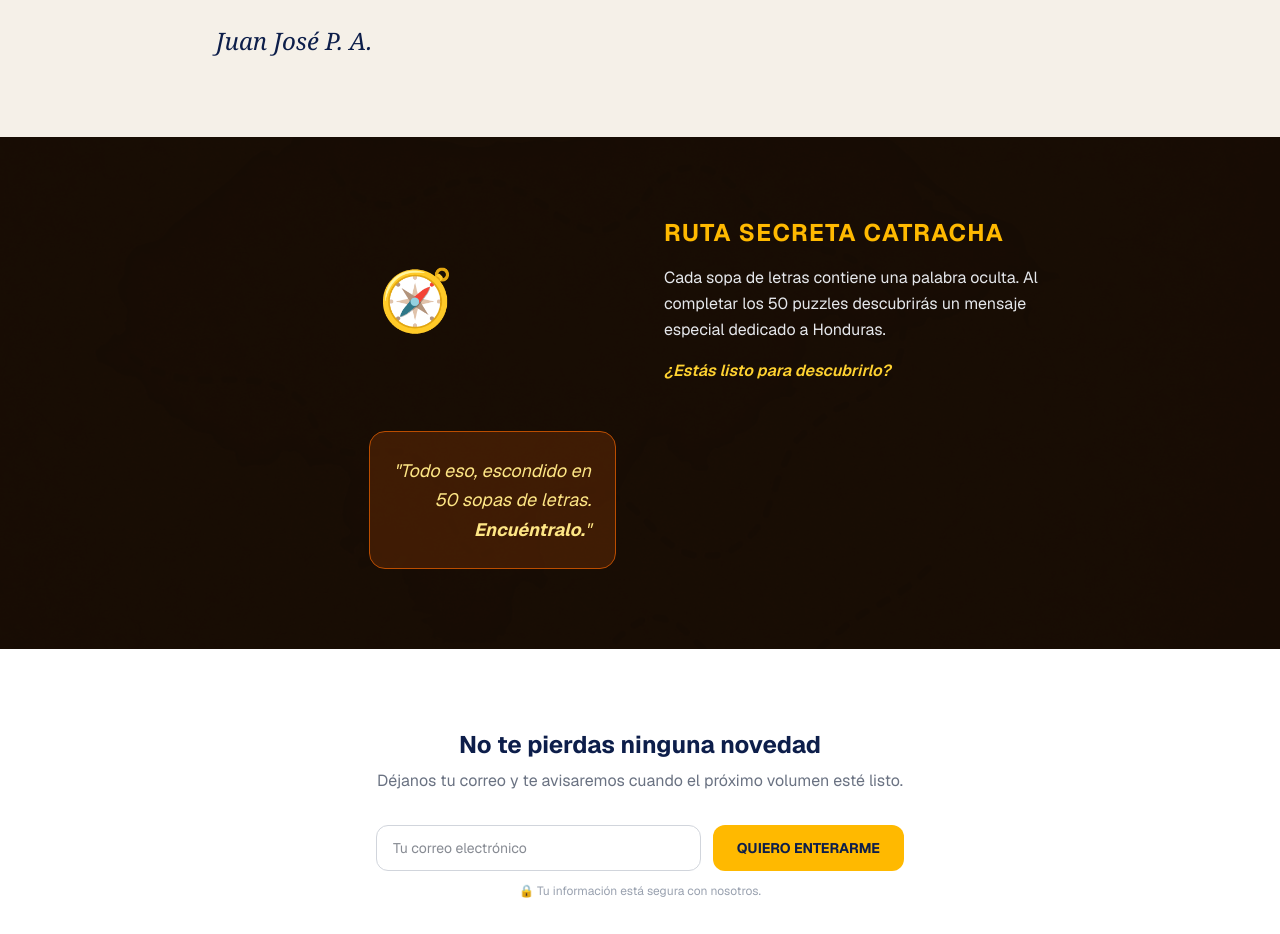
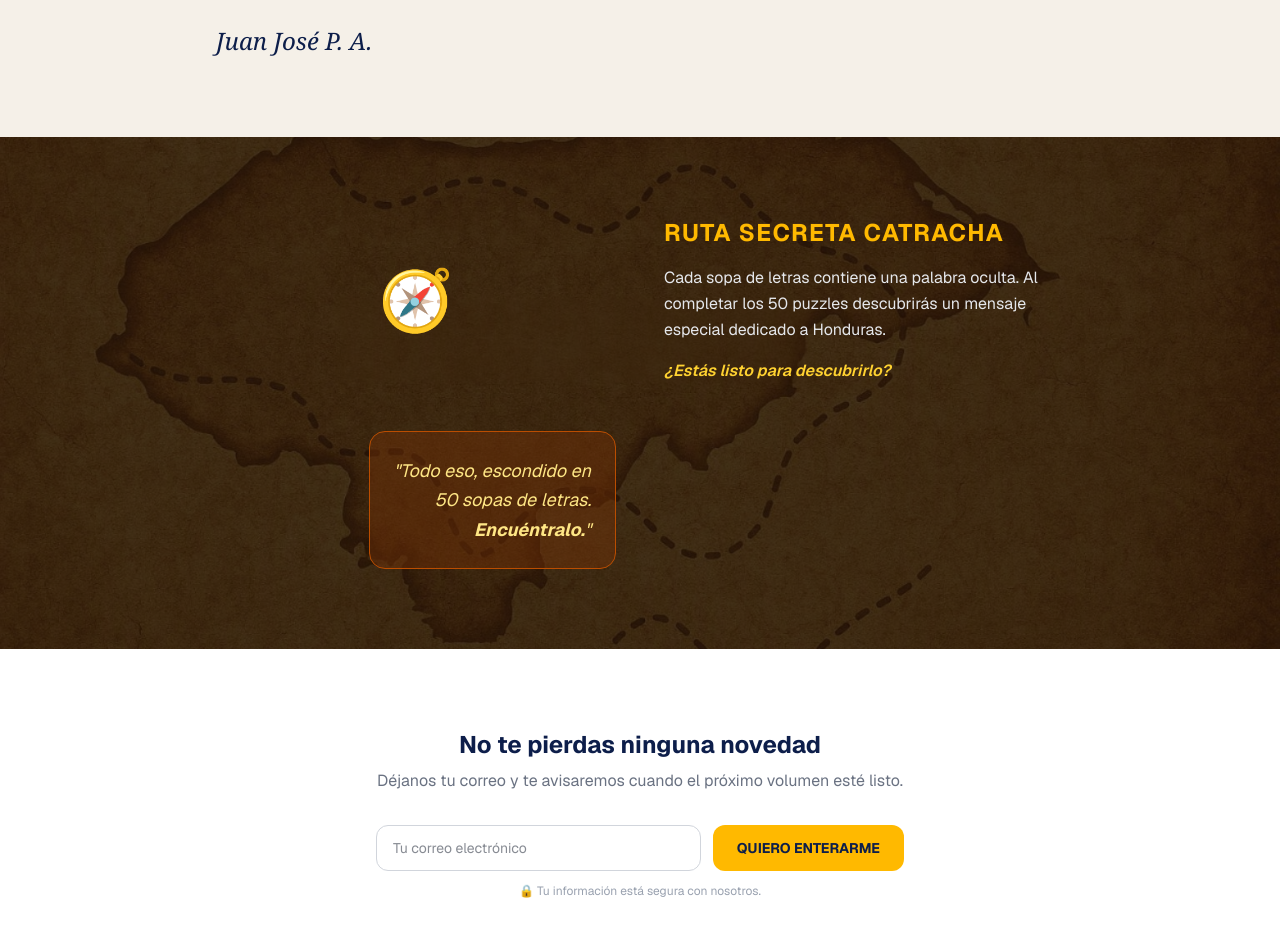
Before and after one commit to jpereza219/sopa-catracha, a Next.js app in the folder sopa-catracha/: page / in a window 1280 px wide. Shown: the part 2422-3356 px from the top of the page. Built offline with nearby package versions, Linux system fonts and the light colour scheme.

Commit message:
Update page.tsx

```diff
--- a/sopa-catracha/src/app/page.tsx
+++ b/sopa-catracha/src/app/page.tsx
@@ -289,7 +289,7 @@ export default function RutaCatrachaLanding() {
       {/* ── RUTA SECRETA ───────────────────────── */}
       <section
         id="ruta-secreta"
-        className="py-20 bg-[#1a0e05] text-white relative overflow-hidden"
+        className="py-20 text-white relative overflow-hidden"
         style={{
           backgroundImage: `url(${CONFIG.rutaSecreta})`,
           backgroundSize: "cover",
```
